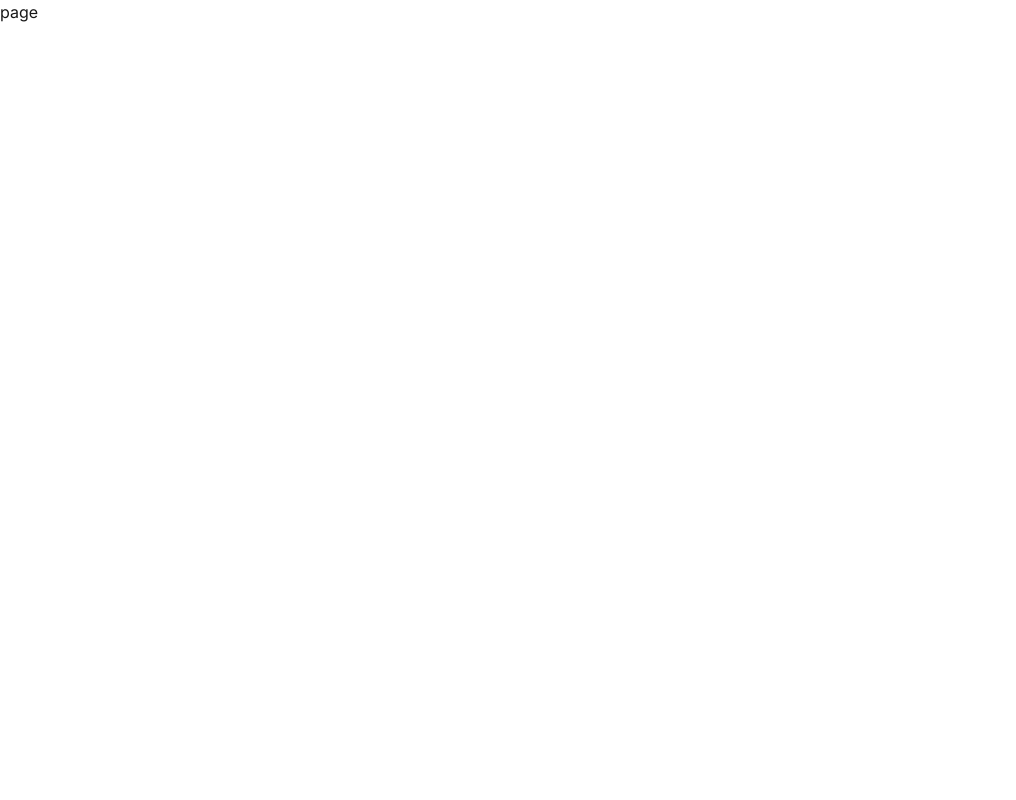
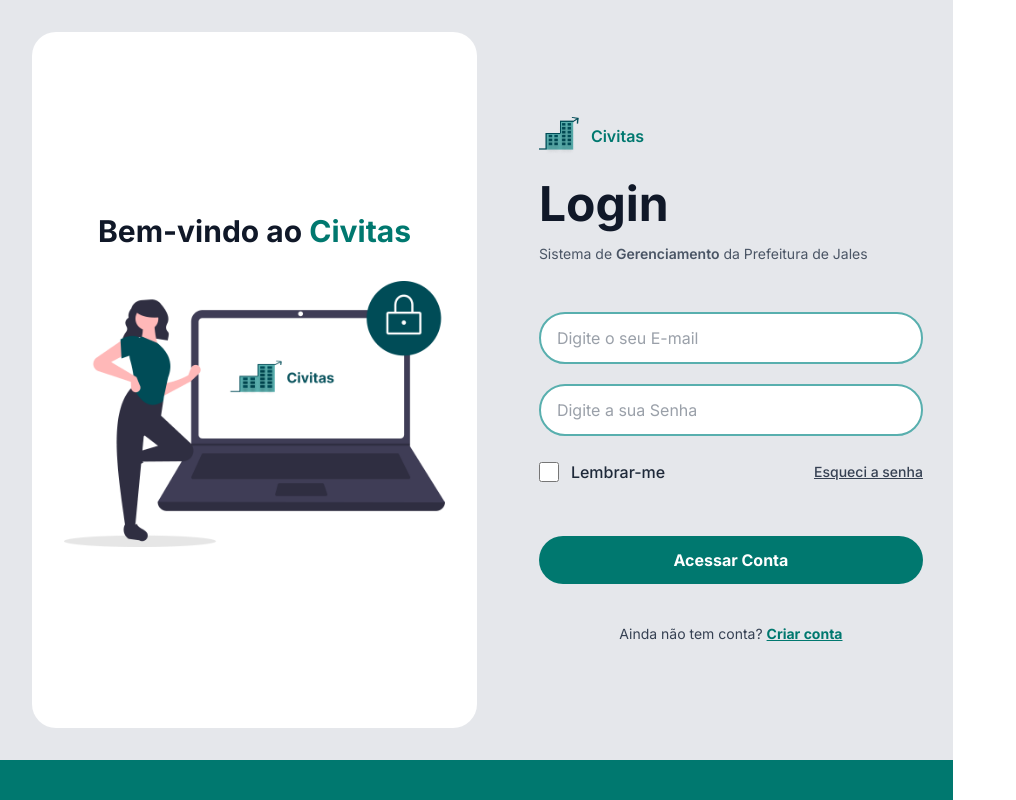
Before and after one commit to Fatec-ADS-AMS2025/civitas-frontend, a Next.js app in the folder civitas-frontend/: page / in a window 1280 px wide. Shown: the whole page, without its empty margins (0-1016 px from the left). Built offline with nearby package versions, Linux system fonts and the light colour scheme.

Commit message:
Desenvolvimento da tela login

```diff
--- /dev/null
+++ b/civitas-frontend/src/app/login/page.jsx
@@ -0,0 +1,116 @@
+'use client'
+
+import { useState } from 'react'
+import Link from 'next/link'
+import Image from 'next/image'
+import Checkbox from '@/components/checkbox'
+import { Input } from '@/components/Input'
+
+export default function LoginPage() {
+  const [email, setEmail] = useState('')
+  const [password, setPassword] = useState('')
+  const [rememberMe, setRememberMe] = useState(false)
+
+  const handleLogin = (e) => {
+    e.preventDefault()
+    console.log('Login:', { email, password, rememberMe })
+  }
+
+  return (
+    <div className="min-h-screen bg-gray-200 flex flex-col">
+      <div className="flex flex-1">
+        {/* Left Section - Illustration */}
+        <div className="hidden lg:flex w-1/2 bg-white items-center justify-center p-8 rounded-3xl m-8">
+          <div className="w-full flex flex-col items-center">
+            <div className="mb-8 text-center">
+              <h1 className="text-3xl font-bold text-gray-900">
+                Bem-vindo ao <span className="text-teal-700">Civitas</span>
+              </h1>
+            </div>
+
+            {/* Illustration */}
+            <div className="flex justify-center w-full">
+              <img src="/mnote.png" alt="Woman with laptop" className="w-full max-w-md h-auto" />
+            </div>
+          </div>
+        </div>
+
+        {/* Right Section - Login Form */}
+        <div className="w-full lg:w-1/2 flex items-center justify-center p-6">
+          <div className="w-full max-w-sm">
+            {/* Header */}
+            <div className="mb-12">
+              <div className="flex items-center gap-3 mb-6">
+                <img src="/logo1.png" alt="Civitas Logo" className="w-10 h-10 object-contain" />
+                <span className="text-teal-700 font-semibold">Civitas</span>
+              </div>
+              <h2 className="text-5xl font-bold text-gray-900 mb-4">Login</h2>
+              <p className="text-gray-600 text-sm">
+                Sistema de <span className="font-semibold">Gerenciamento</span> da Prefeitura de Jales
+              </p>
+            </div>
+
+            {/* Form */}
+            <form onSubmit={handleLogin} className="space-y-5">
+              {/* Email Input */}
+              <div suppressHydrationWarning>
+                <Input
+                  type="email"
+                  placeholder="Digite o seu E-mail"
+                  value={email}
+                  onChange={(e) => setEmail(e.target.value)}
+                  required
+                />
+              </div>
+
+              {/* Password Input */}
+              <div suppressHydrationWarning>
+                <Input
+                  type="password"
+                  placeholder="Digite a sua Senha"
+                  value={password}
+                  onChange={(e) => setPassword(e.target.value)}
+                  required
+                />
+              </div>
+
+              {/* Remember Me and Forgot Password */}
+              <div className="flex items-center justify-between mt-6">
+                <Checkbox
+                  id="rememberMe"
+                  label="Lembrar-me"
+                  checked={rememberMe}
+                  onChange={(e) => setRememberMe(e.target.checked)}
+                />
+                <Link href="/forgot-password" className="text-gray-700 text-sm font-medium underline hover:text-teal-700">
+                  Esqueci a senha
+                </Link>
+              </div>
+
+              {/* Login Button */}
+              <button
+                type="submit"
+                className="w-full bg-teal-700 hover:bg-teal-800 text-white font-bold py-3 px-4 rounded-full transition duration-200 mt-8 text-base"
+              >
+                Acessar Conta
+              </button>
+            </form>
+
+            {/* Sign Up Link */}
+            <div className="mt-10 text-center">
+              <p className="text-gray-700 text-sm">
+                Ainda não tem conta?{' '}
+                <Link href="/signup" className="text-teal-700 font-bold underline hover:text-teal-800">
+                  Criar conta
+                </Link>
+              </p>
+            </div>
+          </div>
+        </div>
+      </div>
+
+      {/* Bottom Bar */}
+      <div className="h-10 bg-teal-700"></div>
+    </div>
+  )
+}
--- a/civitas-frontend/src/app/login/page.tsx
+++ /dev/null
@@ -1,7 +0,0 @@
-import React from 'react'
-
-export default function Page() {
-  return (
-    <div>page</div>
-  )
-}
```
Also changed, not shown: civitas-frontend/public/logo1.png (added), civitas-frontend/public/mnote.png (added).
